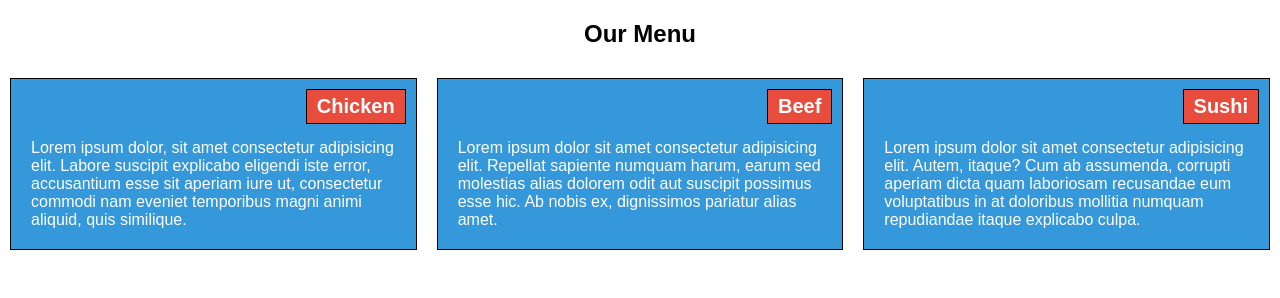
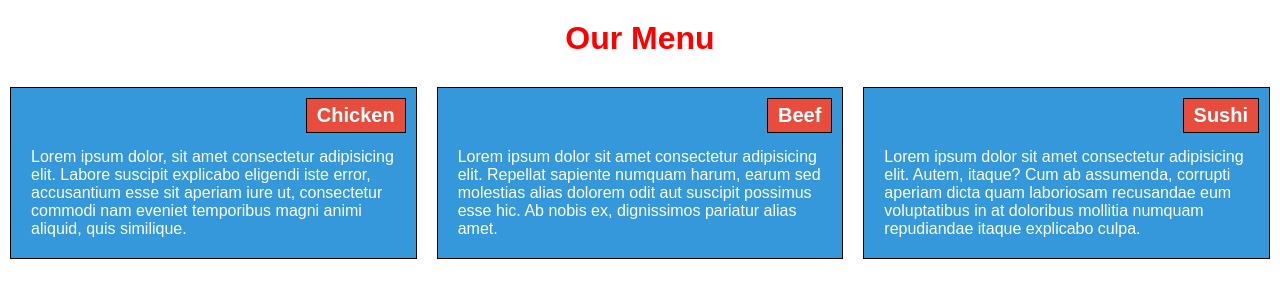
Before and after one commit to Vicsygold/Module2-soultion, a plain HTML site: page index.html in a window 1280 px wide. Drawn offline with Linux system fonts and the light colour scheme.

Commit message:
Update style.css

```diff
--- a/style.css
+++ b/style.css
@@ -11,7 +11,8 @@ body {
 h1 {
     text-align: center;
     margin: 20px 0;
-    font-size: 150%; /* Increase the font size by 75% */
+    font-size: 200%; /* Increase the font size by 75% */
+    color: red;
 }
 
 .container {
```
